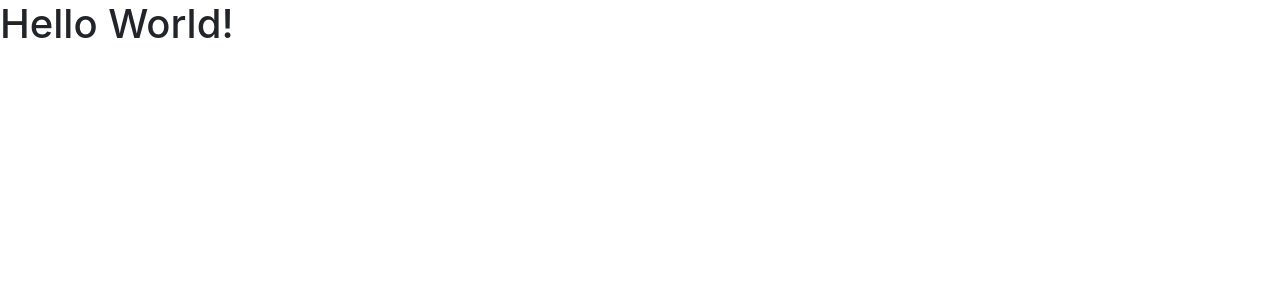
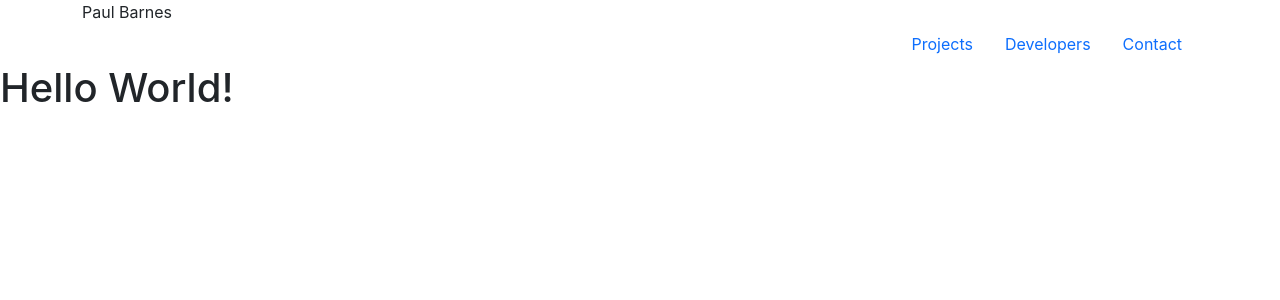
Before and after one commit to PN-Barnes/Portfolio-2023, a React (Create React App) app in the folder client/: page / in a window 1280 px wide. Shown: the top 300 px of the page. Built offline with nearby package versions, Linux system fonts and the light colour scheme; the HTML template or start-up script is replaced by a standard one.

Commit message:
adding navbar links and LinkContainer from react-router-bootstrap for react router functionality. added justify class name to small links for spacing

```diff
--- a/client/src/App.js
+++ b/client/src/App.js
@@ -1,10 +1,12 @@
 import './App.css';
 import { BrowserRouter as Router, Route, Routes } from 'react-router-dom';
+import Header from './components/Header';
 import HomePage from './pages/HomePage';
 
 function App() {
   return (
     <Router>
+      <Header />
       <Routes>
         <Route path='/' element={<HomePage />}></Route>
       </Routes>
--- a/client/src/components/header.js
+++ b/client/src/components/header.js
@@ -1,8 +1,26 @@
 import React from 'react';
+import { LinkContainer } from 'react-router-bootstrap';
 import { Nav, Navbar, NavdropDown, Container } from 'react-bootstrap';
 
 const Header = () => {
-  return;
+  return (
+    <Container>
+      <LinkContainer to='/'>
+        <Navbar.Brand>Paul Barnes</Navbar.Brand>
+      </LinkContainer>
+      <Nav className='justify-content-end'>
+        <LinkContainer to='/projects'>
+          <Nav.Link>Projects</Nav.Link>
+        </LinkContainer>
+        <LinkContainer to='/developers'>
+          <Nav.Link>Developers</Nav.Link>
+        </LinkContainer>
+        <LinkContainer to='/contact'>
+          <Nav.Link>Contact</Nav.Link>
+        </LinkContainer>
+      </Nav>
+    </Container>
+  );
 };
 
 export default Header;
```
